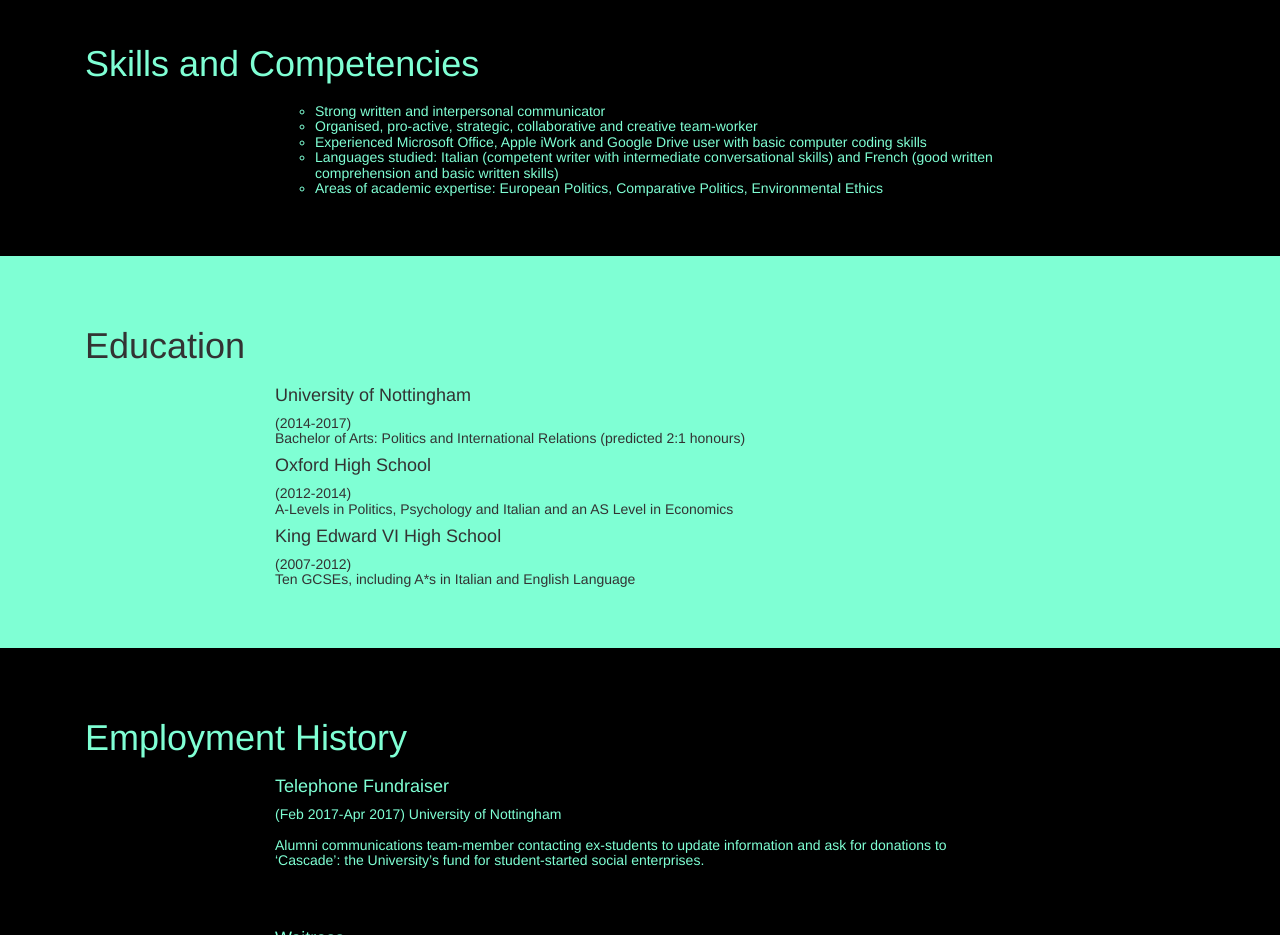
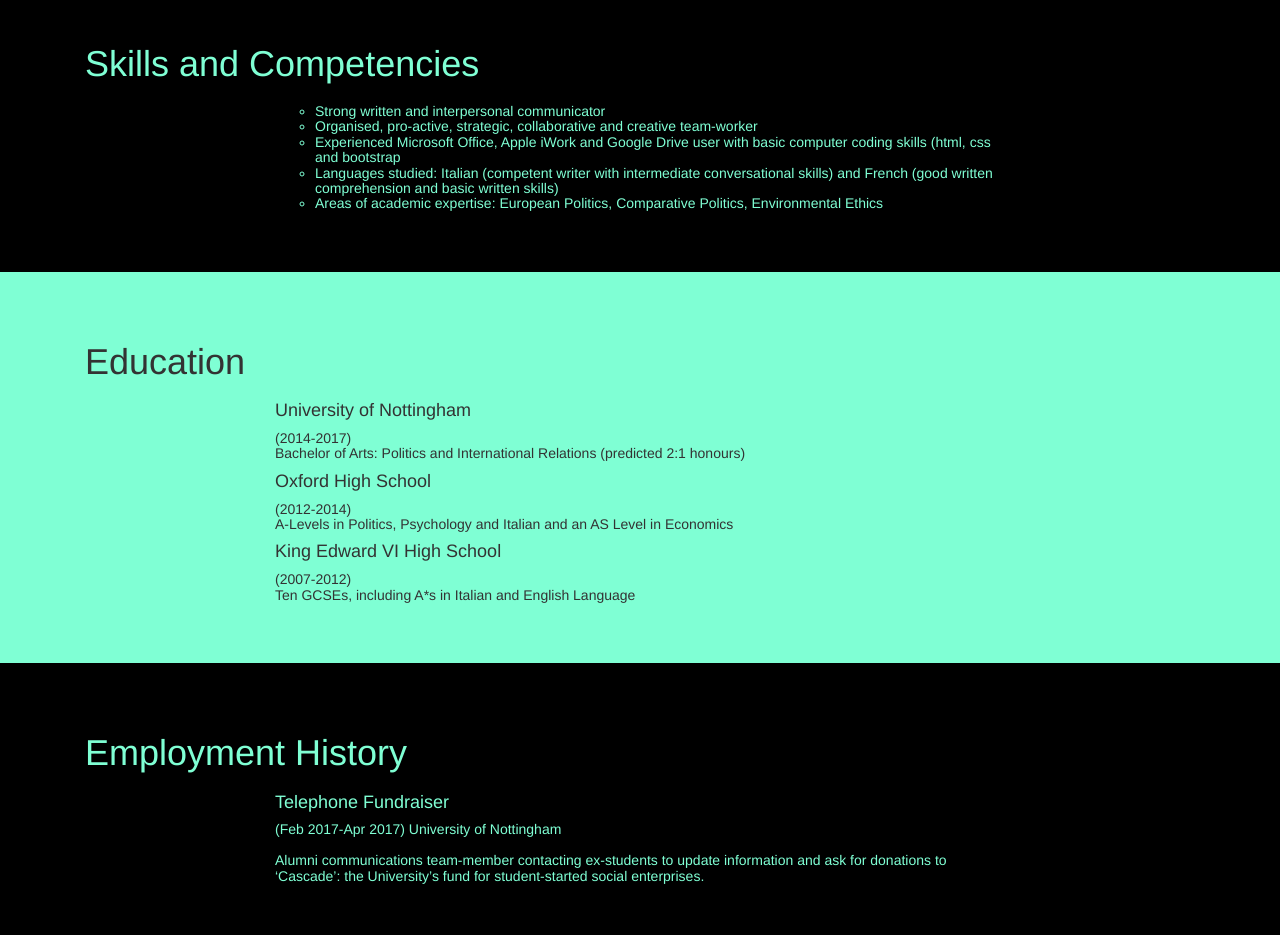
Before and after one commit to MargotSprague-Davies/margotsprague-davies.github.io, a plain HTML site: page index.html in a window 1280 px wide. Shown: the part 1540-2475 px from the top of the page. Drawn offline with nearby package versions, Linux system fonts and the light colour scheme.

Commit message:
Add files via upload

```diff
--- a/index.html
+++ b/index.html
@@ -95,7 +95,7 @@
   					<h5><ul style="list-style-type:circle">
   						<li>Strong written and interpersonal communicator</li>
 						<li>Organised, pro-active, strategic, collaborative and creative team-worker</li>
-						<li>Experienced Microsoft Office, Apple iWork and Google Drive user with basic computer coding skills</li>
+						<li>Experienced Microsoft Office, Apple iWork and Google Drive user with basic computer coding skills (html, css and bootstrap</li>
 						<li>Languages studied: Italian (competent writer with intermediate conversational skills) and French (good written comprehension and basic written skills)</li>
 						<li>Areas of academic expertise: European Politics, Comparative Politics, Environmental Ethics</li></ul></h5>
 						<br></br>
```
